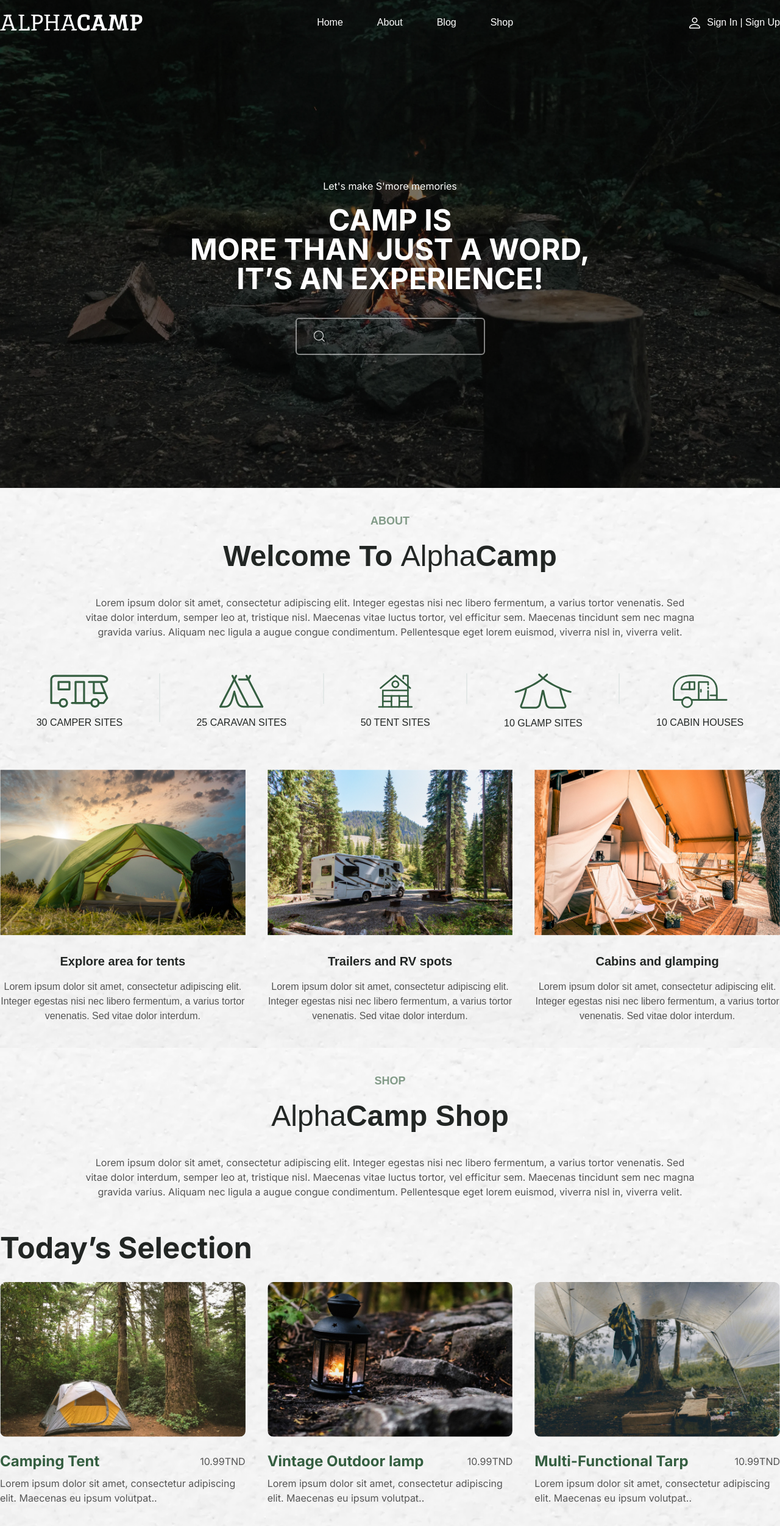
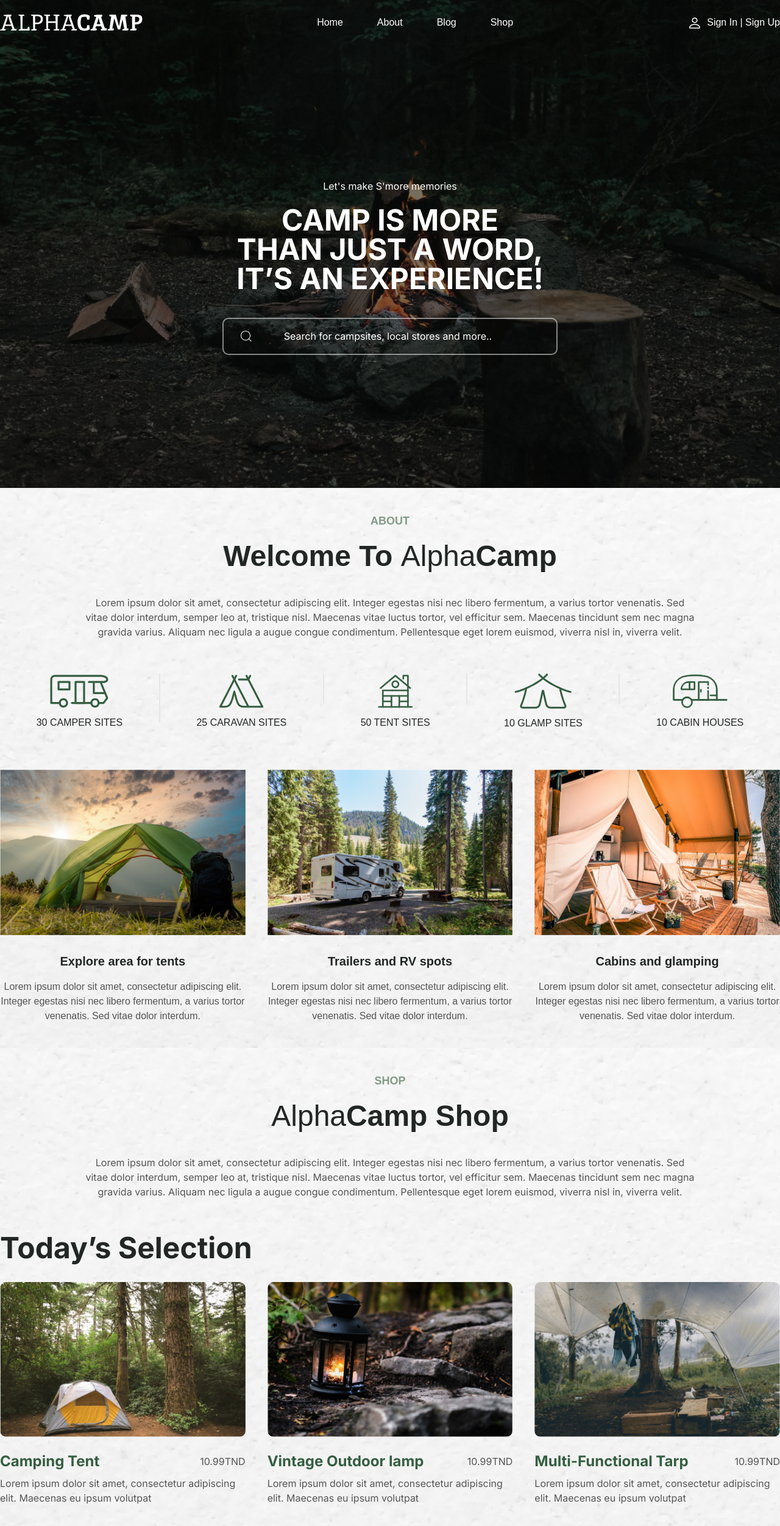
Before and after one commit to yosrihammadi/alpha-camp, a Next.js app: page / in a window 1280 px wide. Shown: the top 2502 px of the page at 61% size. Built offline with nearby package versions, Linux system fonts and the light colour scheme; a web font is replaced by a local one.

Commit message:
style: Fix search input and add line clamp

```diff
--- a/src/components/homepage/blog.tsx
+++ b/src/components/homepage/blog.tsx
@@ -13,25 +13,25 @@ const posts = [
   {
     title: "El Mrij Review ",
     description:
-      "Lorem ipsum dolor sit amet, consectetur adipiscing elit. Maecenas eu ipsum volutpat..",
+      "Lorem ipsum dolor sit amet, consectetur adipiscing elit. Maecenas eu ipsum volutpat",
     src: blogImg1,
   },
   {
     title: "AlphaCamp Team Visit The Great Canyon",
     description:
-      "Lorem ipsum dolor sit amet, consectetur adipiscing elit. Maecenas eu ipsum volutpat..",
+      "Lorem ipsum dolor sit amet, consectetur adipiscing elit. Maecenas eu ipsum volutpat",
     src: blogImg2,
   },
   {
     title: "Beni-Mtir Review ",
     description:
-      "Lorem ipsum dolor sit amet, consectetur adipiscing elit. Maecenas eu ipsum volutpat..",
+      "Lorem ipsum dolor sit amet, consectetur adipiscing elit. Maecenas eu ipsum volutpat",
     src: blogImg3,
   },
   {
     title: "Ain Damous Review",
     description:
-      "Lorem ipsum dolor sit amet, consectetur adipiscing elit. Maecenas eu ipsum volutpat..",
+      "Lorem ipsum dolor sit amet, consectetur adipiscing elit. Maecenas eu ipsum volutpat",
     src: blogImg4,
   },
 ];
--- a/src/components/homepage/hero.tsx
+++ b/src/components/homepage/hero.tsx
@@ -12,7 +12,7 @@ export const Hero = () => {
             Let&apos;s make S&apos;more memories
           </p>
           <h1 className="text-white font-bold text-5xl uppercase mb-10">
-            Camp is <br /> more than just a word, <br /> it’s an experience!
+            Camp is more <br /> than just a word, <br /> it’s an experience!
           </h1>
           <SearchInput />
         </div>
--- a/src/components/homepage/shop.tsx
+++ b/src/components/homepage/shop.tsx
@@ -18,63 +18,63 @@ const products = [
   {
     title: "Camping Tent",
     shortDescription:
-      "Lorem ipsum dolor sit amet, consectetur adipiscing elit. Maecenas eu ipsum volutpat..",
+      "Lorem ipsum dolor sit amet, consectetur adipiscing elit. Maecenas eu ipsum volutpat",
     price: 10.99,
     src: productImg,
   },
   {
     title: "Vintage Outdoor lamp",
     shortDescription:
-      "Lorem ipsum dolor sit amet, consectetur adipiscing elit. Maecenas eu ipsum volutpat..",
+      "Lorem ipsum dolor sit amet, consectetur adipiscing elit. Maecenas eu ipsum volutpat",
     price: 10.99,
     src: productImg1,
   },
   {
     title: "Multi-Functional Tarp",
     shortDescription:
-      "Lorem ipsum dolor sit amet, consectetur adipiscing elit. Maecenas eu ipsum volutpat..",
+      "Lorem ipsum dolor sit amet, consectetur adipiscing elit. Maecenas eu ipsum volutpat",
     price: 10.99,
     src: productImg2,
   },
   {
     title: "Outdoor Chair",
     shortDescription:
-      "Lorem ipsum dolor sit amet, consectetur adipiscing elit. Maecenas eu ipsum volutpat..",
+      "Lorem ipsum dolor sit amet, consectetur adipiscing elit. Maecenas eu ipsum volutpat",
     price: 10.99,
     src: productImg3,
   },
   {
     title: "Camping Stove",
     shortDescription:
-      "Lorem ipsum dolor sit amet, consectetur adipiscing elit. Maecenas eu ipsum volutpat..",
+      "Lorem ipsum dolor sit amet, consectetur adipiscing elit. Maecenas eu ipsum volutpat",
     price: 10.99,
     src: productImg4,
   },
   {
     title: "First Aid Kit",
     shortDescription:
-      "Lorem ipsum dolor sit amet, consectetur adipiscing elit. Maecenas eu ipsum volutpat..",
+      "Lorem ipsum dolor sit amet, consectetur adipiscing elit. Maecenas eu ipsum volutpat",
     price: 10.99,
     src: productImg5,
   },
   {
     title: "Hammock 2P",
     shortDescription:
-      "Lorem ipsum dolor sit amet, consectetur adipiscing elit. Maecenas eu ipsum volutpat..",
+      "Lorem ipsum dolor sit amet, consectetur adipiscing elit. Maecenas eu ipsum volutpat",
     price: 10.99,
     src: productImg6,
   },
   {
     title: "Camping Bag 90L",
     shortDescription:
-      "Lorem ipsum dolor sit amet, consectetur adipiscing elit. Maecenas eu ipsum volutpat..",
+      "Lorem ipsum dolor sit amet, consectetur adipiscing elit. Maecenas eu ipsum volutpat",
     price: 10.99,
     src: productImg7,
   },
   {
     title: "Sleeping Bag -10°C",
     shortDescription:
-      "Lorem ipsum dolor sit amet, consectetur adipiscing elit. Maecenas eu ipsum volutpat..",
+      "Lorem ipsum dolor sit amet, consectetur adipiscing elit. Maecenas eu ipsum volutpat",
     price: 10.99,
     src: productImg8,
   },
--- a/src/uikit/blogCard.tsx
+++ b/src/uikit/blogCard.tsx
@@ -21,7 +21,7 @@ const BlogCard = ({ title, description, src }: BlogCardProps) => {
           {title}
         </h3>
       </div>
-      <p className="text-gray-600 text-base">{description}</p>
+      <p className="text-gray-600 text-base line-clamp-2">{description}</p>
     </div>
   );
 };
--- a/src/uikit/form/searchInput.tsx
+++ b/src/uikit/form/searchInput.tsx
@@ -3,9 +3,13 @@ import { SearchIcon } from "../icons/search";
 
 const SearchInput = () => {
   return (
-    <label className="border-white border-opacity-50 border-2 rounded-md flex items-center px-6 py-4">
+    <label className="border-white border-opacity-50 border-2 rounded-[10px] flex items-center px-6 py-4 w-[550px] max-w-full cursor-text">
       <SearchIcon />
-      <input type="text" className="border-0 outline-none bg-transparent" />
+      <input
+        type="text"
+        className="border-0 outline-none bg-transparent mx-auto w-9/12 h-full text-white placeholder-white placeholder-shown:truncate"
+        placeholder="Search for campsites, local stores and more.."
+      />
     </label>
   );
 };
--- a/src/uikit/productCard.tsx
+++ b/src/uikit/productCard.tsx
@@ -27,7 +27,7 @@ const ProductCard = ({
         </h3>
         <span className="text-gray-600 text-base">{price}TND</span>
       </div>
-      <p className="text-gray-600 text-base">{shortDescription}</p>
+      <p className="text-gray-600 text-base line-clamp-2">{shortDescription}</p>
     </div>
   );
 };
```
